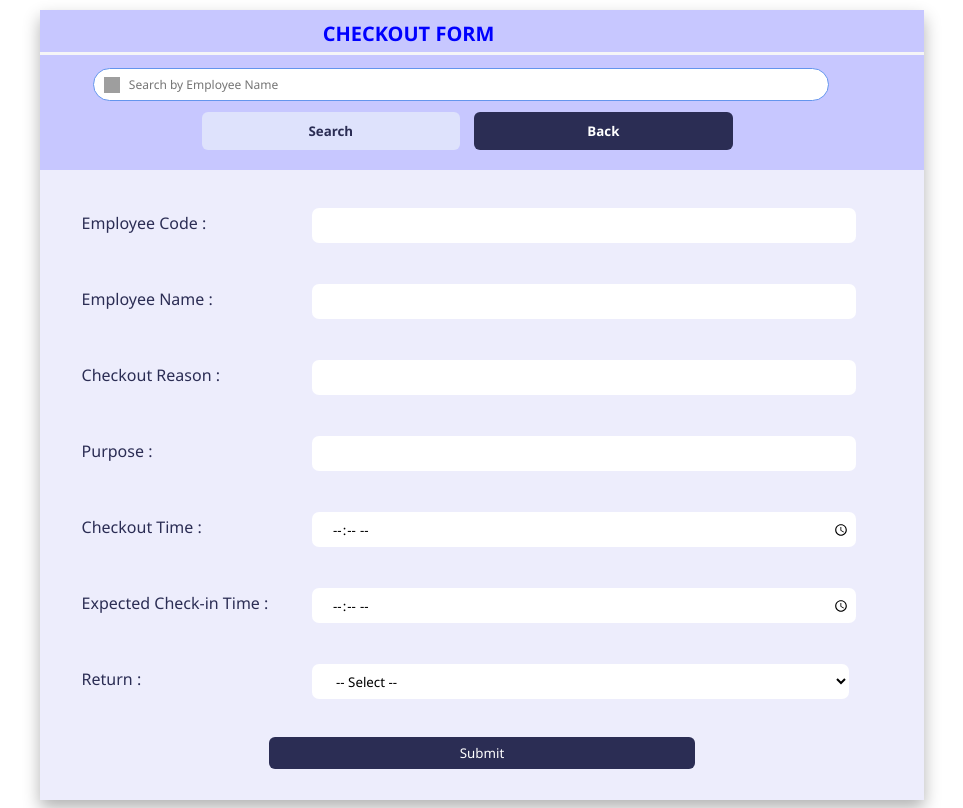
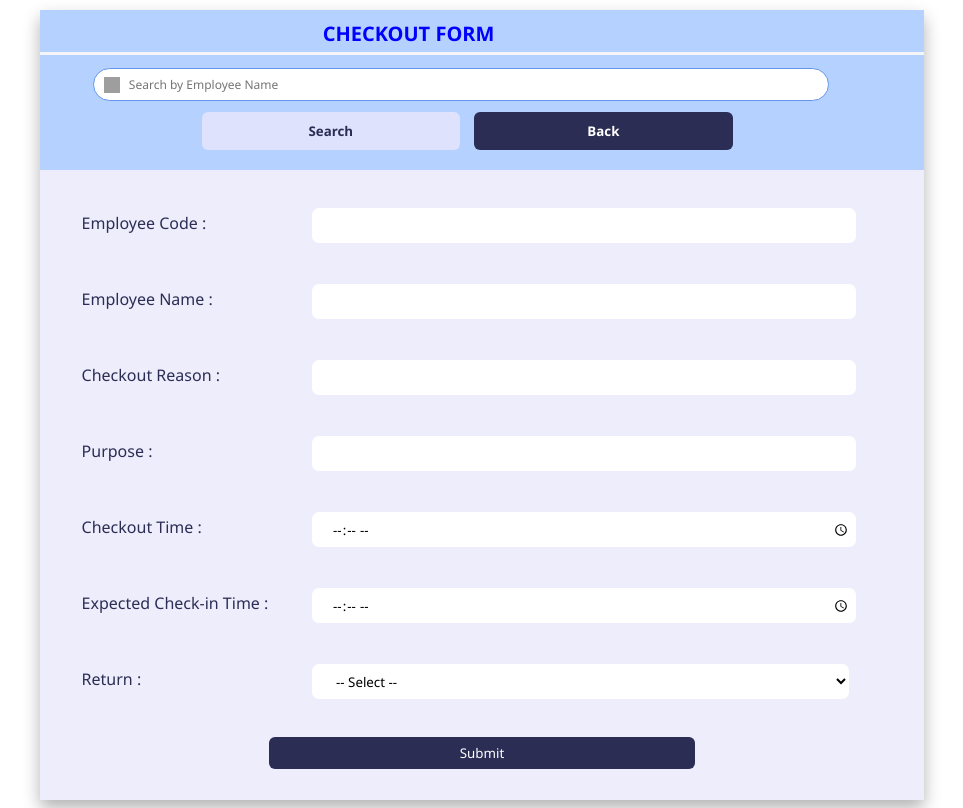
Before and after one commit to RawthaMA/adaraGo, a plain HTML site: page index.html in a window 1280 px wide. Both pictures are taken after a click on the button "Check Out". Shown: the whole page, without its empty margins (158-1121 px from the left). Drawn offline with Linux system fonts and the light colour scheme; grey boxes are pictures that could not be loaded.

Commit message:
changes'

```diff
--- a/ag.css
+++ b/ag.css
@@ -107,7 +107,7 @@
     margin: 5%;
     width: 90%;
     height: 80%;
-    background-color:#c7c7ff;
+    background-color:#b5d1ff;
     display: none;
     box-shadow: 0 8px 16px rgba(0, 0, 0, 0.3);
 }
```
